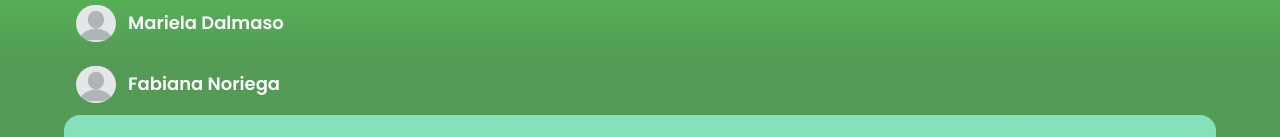
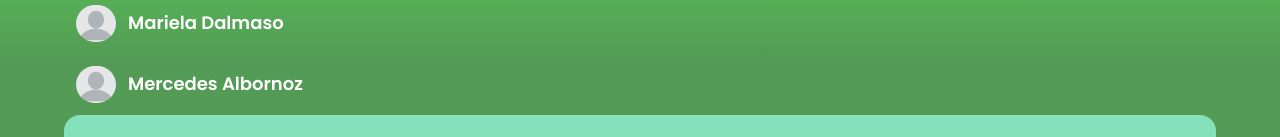
Before and after one commit to GonzaloZanoni/mern-blog, a React (Vite) app in the folder client/: page /conectarte-ciencia in a window 1280 px wide. Shown: the part 219-356 px from the top of the page. Built offline with nearby package versions, Linux system fonts and the light colour scheme; no server answers; a web font is replaced by a local one.

Commit message:
correccion ciencias

```diff
--- a/client/src/pages/ConectarteCiencia.jsx
+++ b/client/src/pages/ConectarteCiencia.jsx
@@ -26,7 +26,7 @@ export default function ConectarteArte() {
                     </div>
                     <div className="flex justify-start items-center">
                         <img src="img/perfil-image.jpg" alt="Artística" className="max-w-10 h-auto rounded-full m-3 mr-0" />
-                        <h2 className="m-3 text-lg text-white font-semibold">Fabiana Noriega</h2>
+                        <h2 className="m-3 text-lg text-white font-semibold">Mercedes Albornoz</h2>
                     </div>
                     <p className="bg-green-300 p-5 mb-10 sm:mb-8 rounded-2xl text-green-700 font-semibold text-center">
                         En este espacio se utilizaran metodologías activas de aprendizaje basadas en aprendizajes por indagación y en aprendizajes basados en proyectos/problemas, esto implica fomentar cualidades como la curiosidad y /o la experimentación.
```
